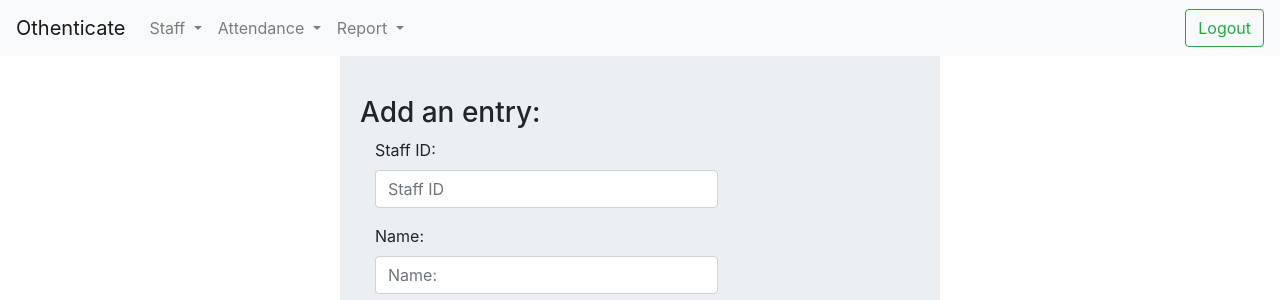
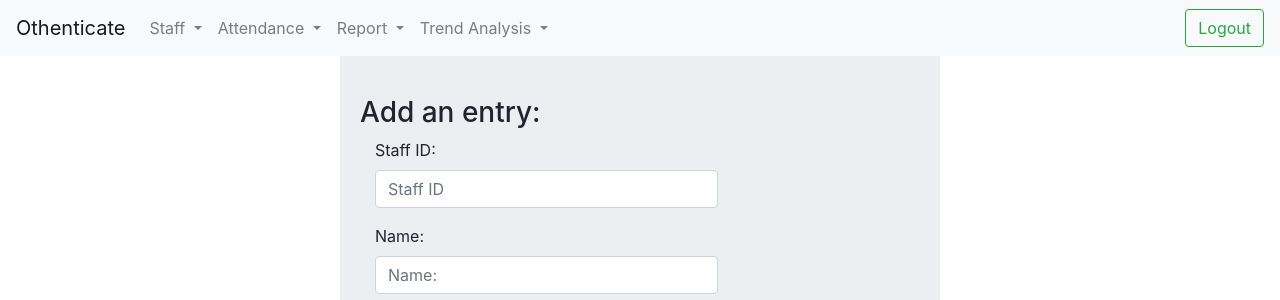
Before and after one commit to RM-RITIK/project_sellebrate, a PHP site: page /form_1.php in a window 1280 px wide. Shown: the top 300 px of the page. Run offline with PHP 8.4, Linux system fonts and the light colour scheme; the visitor is signed in with stand-in values (Sample User, id 1); data that the repository does not hold is empty.

Commit message:
23rd commit

```diff
--- a/header.php
+++ b/header.php
@@ -35,6 +35,16 @@
                           <a class="dropdown-item " href="monthlyReport.php">Monthly Report</a>
                         </div>
                     </li>
+                    <li class="nav-item dropdown">
+                        <a class="nav-link dropdown-toggle" href="#" id="navbarDropdown" role="button" data-toggle="dropdown" aria-haspopup="true" aria-expanded="false">
+                         Trend Analysis
+                        </a>
+                        <div class="dropdown-menu active" aria-labelledby="navbarDropdown">
+                          <a class="dropdown-item " href="absent.php">Absent Trends</a>
+                          <a class="dropdown-item " href="late.php">Late Trends</a>
+                          <a class="dropdown-item " href="short.php">Short Days Trends</a>
+                        </div>
+                    </li>
 
                   </ul>
                   <form class="form-inline" action = "logout.php">
```
Also changed, not shown: absent.php (added), late.php (added), short.php (added).
